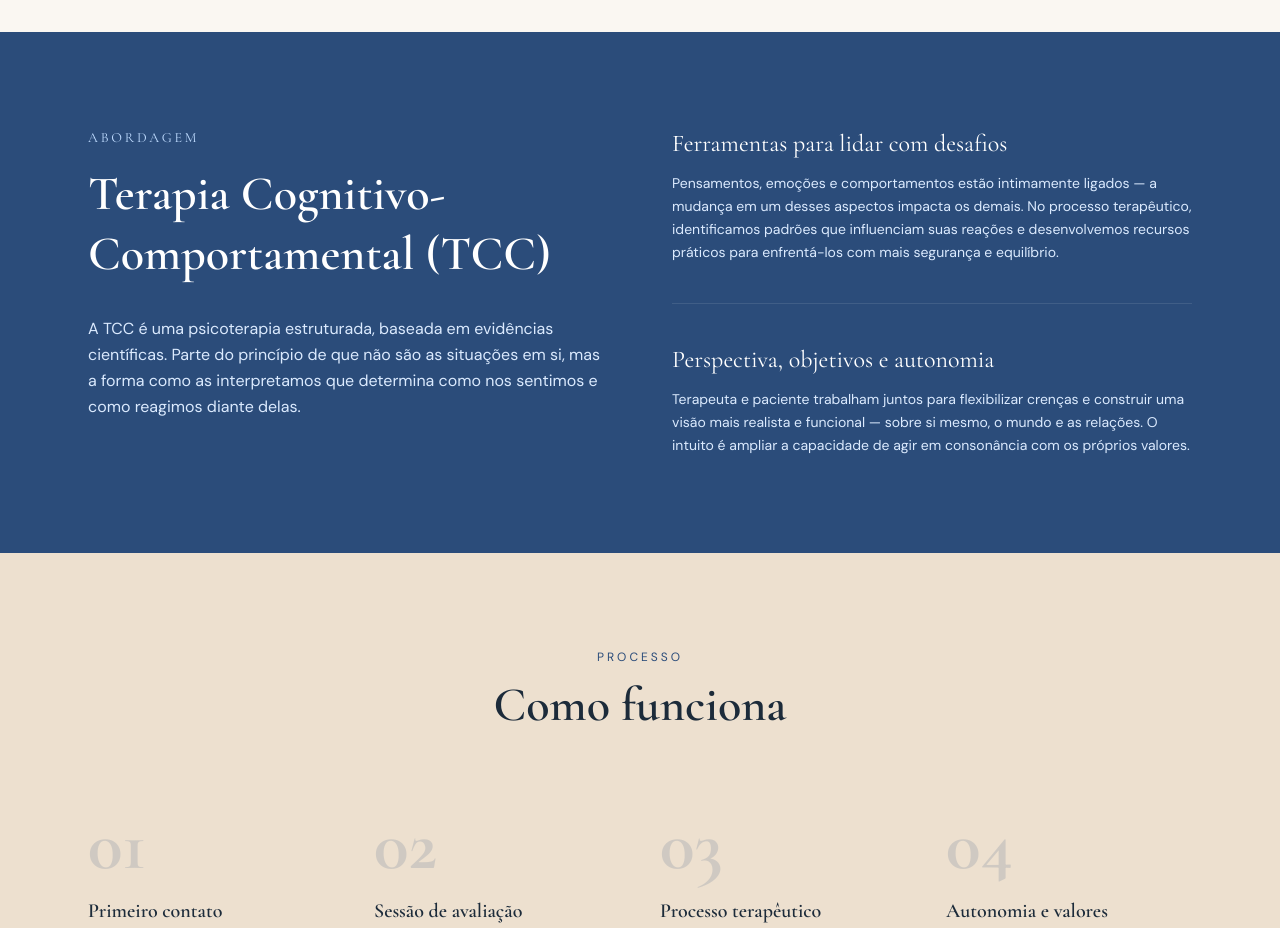
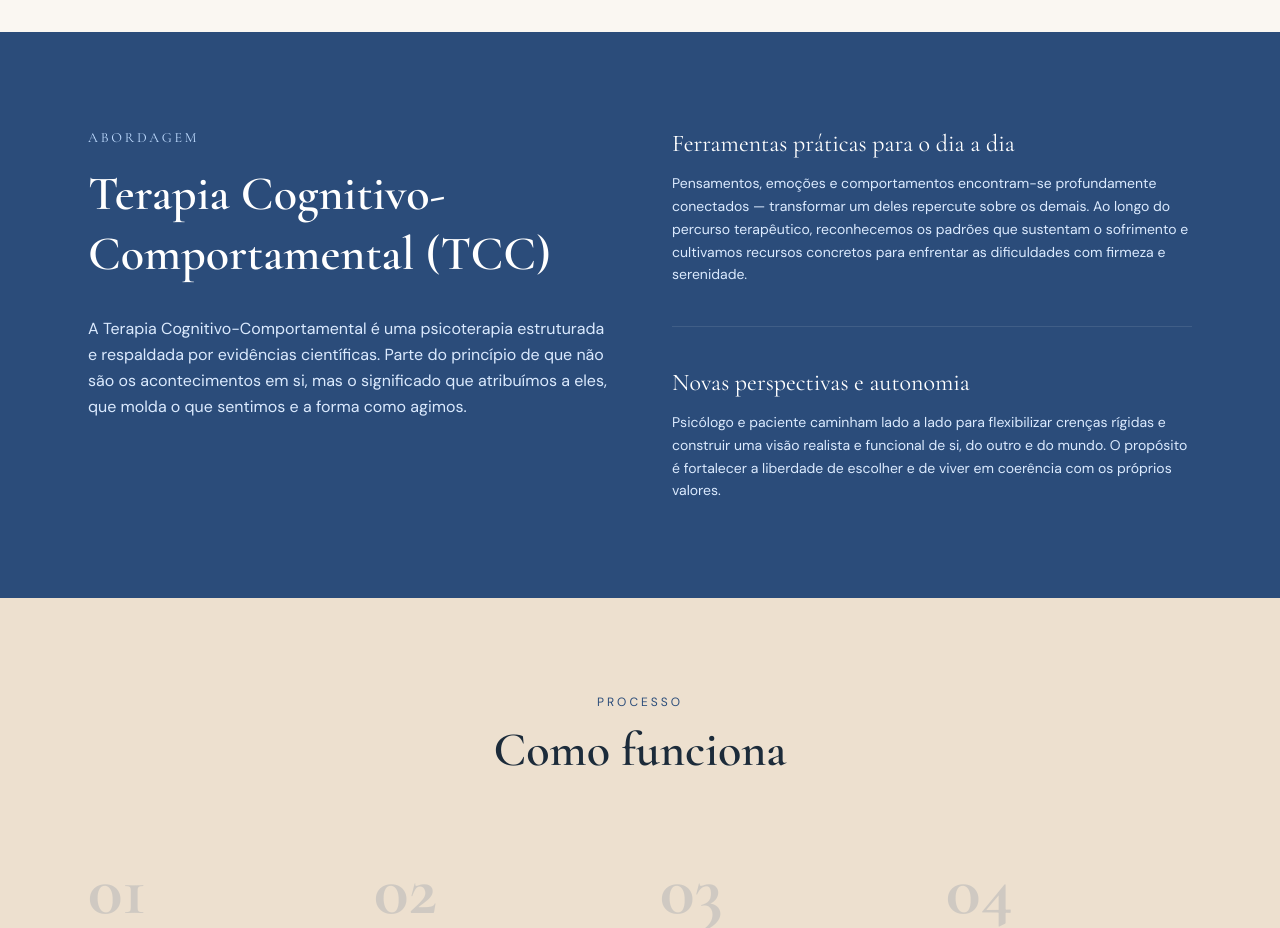
Before and after one commit to luizegv/sthefano-site, a Next.js app: page / in a window 1280 px wide. Shown: the part 1620-2548 px from the top of the page. Built offline with nearby package versions, Linux system fonts and the light colour scheme.

Commit message:
content: refine Abordagem copy, richer vocabulary, no repeated words
Co-Authored-By: Claude Opus 4.8 <noreply@anthropic.com>

```diff
--- a/src/components/Abordagem.tsx
+++ b/src/components/Abordagem.tsx
@@ -13,7 +13,7 @@ export default function Abordagem() {
               Terapia Cognitivo-Comportamental (TCC)
             </h2>
             <p className="font-sans text-blue-100 leading-relaxed">
-              A TCC é uma psicoterapia estruturada, baseada em evidências científicas. Parte do princípio de que não são as situações em si, mas a forma como as interpretamos que determina como nos sentimos e como reagimos diante delas.
+              A Terapia Cognitivo-Comportamental é uma psicoterapia estruturada e respaldada por evidências científicas. Parte do princípio de que não são os acontecimentos em si, mas o significado que atribuímos a eles, que molda o que sentimos e a forma como agimos.
             </p>
           </div>
 
@@ -21,18 +21,18 @@ export default function Abordagem() {
           <div className="divide-y divide-white/10">
             <div className="pb-10">
               <h3 className="font-serif text-2xl mb-3">
-                Ferramentas para lidar com desafios
+                Ferramentas práticas para o dia a dia
               </h3>
               <p className="font-sans text-blue-100 leading-relaxed text-sm">
-                Pensamentos, emoções e comportamentos estão intimamente ligados — a mudança em um desses aspectos impacta os demais. No processo terapêutico, identificamos padrões que influenciam suas reações e desenvolvemos recursos práticos para enfrentá-los com mais segurança e equilíbrio.
+                Pensamentos, emoções e comportamentos encontram-se profundamente conectados — transformar um deles repercute sobre os demais. Ao longo do percurso terapêutico, reconhecemos os padrões que sustentam o sofrimento e cultivamos recursos concretos para enfrentar as dificuldades com firmeza e serenidade.
               </p>
             </div>
             <div className="pt-10">
               <h3 className="font-serif text-2xl mb-3">
-                Perspectiva, objetivos e autonomia
+                Novas perspectivas e autonomia
               </h3>
               <p className="font-sans text-blue-100 leading-relaxed text-sm">
-                Terapeuta e paciente trabalham juntos para flexibilizar crenças e construir uma visão mais realista e funcional — sobre si mesmo, o mundo e as relações. O intuito é ampliar a capacidade de agir em consonância com os próprios valores.
+                Psicólogo e paciente caminham lado a lado para flexibilizar crenças rígidas e construir uma visão realista e funcional de si, do outro e do mundo. O propósito é fortalecer a liberdade de escolher e de viver em coerência com os próprios valores.
               </p>
             </div>
           </div>
```
